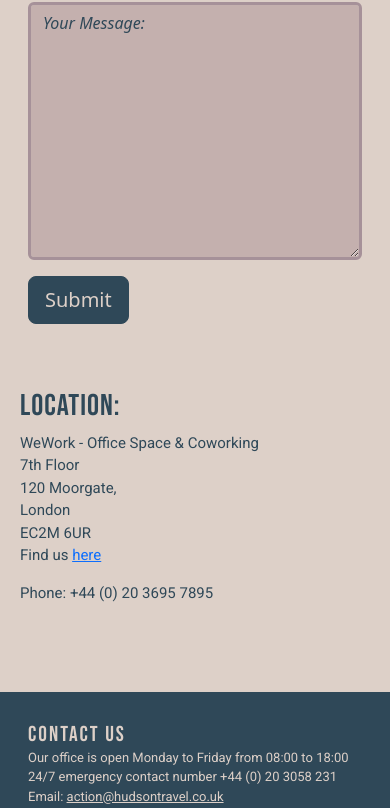
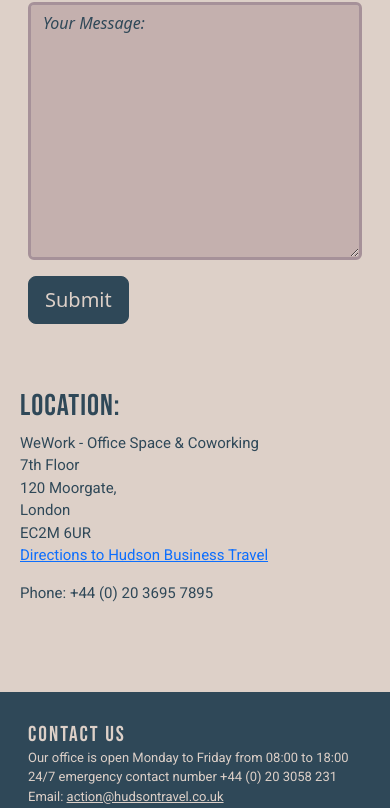
Before and after one commit to Ty-Thetravelguy/hudson-business-travel, a plain HTML site: page contact-us.html in a window 390 px wide. Shown: the part 723-1531 px from the top of the page. Drawn offline with nearby package versions, Linux system fonts and the light colour scheme.

Commit message:
Updated link to find Hudson Business Travel to pass lighthouse test

```diff
--- a/contact-us.html
+++ b/contact-us.html
@@ -5,7 +5,7 @@
   <meta charset="UTF-8">
   <meta name="viewport" content="width=device-width, initial-scale=1.0">
   <meta name="description" content="Hudson Business Travel">
-  <meta name="keywords" content="Business, Travel, Private Jets, Corporate, Value, Groups, Meeting Rooms, Contact Us">
+  <meta name="keywords" content="Business, Travel, Private Jets, Corporate, Value, Groups, Meeting Rooms">
   <meta name="author" content="Tyrone Francis">
   <link href="https://cdn.jsdelivr.net/npm/bootstrap@5.3.2/dist/css/bootstrap.min.css" rel="stylesheet"
     integrity="sha384-T3c6CoIi6uLrA9TneNEoa7RxnatzjcDSCmG1MXxSR1GAsXEV/Dwwykc2MPK8M2HN" crossorigin="anonymous" />
@@ -107,7 +107,7 @@
           <p>120 Moorgate,</p>
           <p>London </p>
           <p>EC2M 6UR</p>
-          <p class="d-block d-sm-block d-md-none">Find us <a href="https://shorturl.at/hIRX5" target="_blank">here</a></p>
+          <p class="d-block d-sm-block d-md-none"><a href="https://shorturl.at/hIRX5" target="_blank">Directions to Hudson Business Travel</a></p>
           <p class="phone">Phone: <span>+44 (0) 20 3695 7895</span></p>
 
         </div>
```
